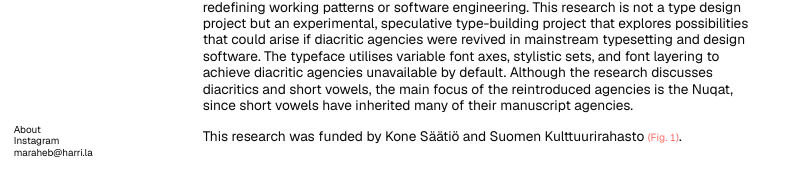
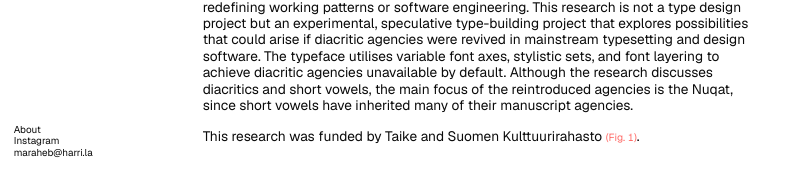
Before and after one commit to somethingishappening/somethingishappening.github.io, a Jekyll site: the page built from _research/tahriir-project.md, in a window 1280 px wide. Shown: the part 4822-4997 px from the top of the page, without its empty margins (0-800 px from the left). Built offline with Jekyll 4.4.1, drawn with Linux system fonts in a browser that asks for light colours.

Commit message:
Update _research/tahriir-project.md (via Pages CMS)

```diff
--- a/_research/tahriir-project.md
+++ b/_research/tahriir-project.md
@@ -30,7 +30,8 @@
   since short vowels have inherited many of their manuscript agencies.
 
 
-  This research was funded by Kone Säätiö and Suomen Kulttuurirahasto (Fig. 1).
+  This research was funded by [Taike](https://www.taike.fi/en) and [Suomen
+  Kulttuurirahasto](https://skr.fi/en/) (Fig. 1).
 sections:
   - heading: The Dot
     heading_level: h1
```
